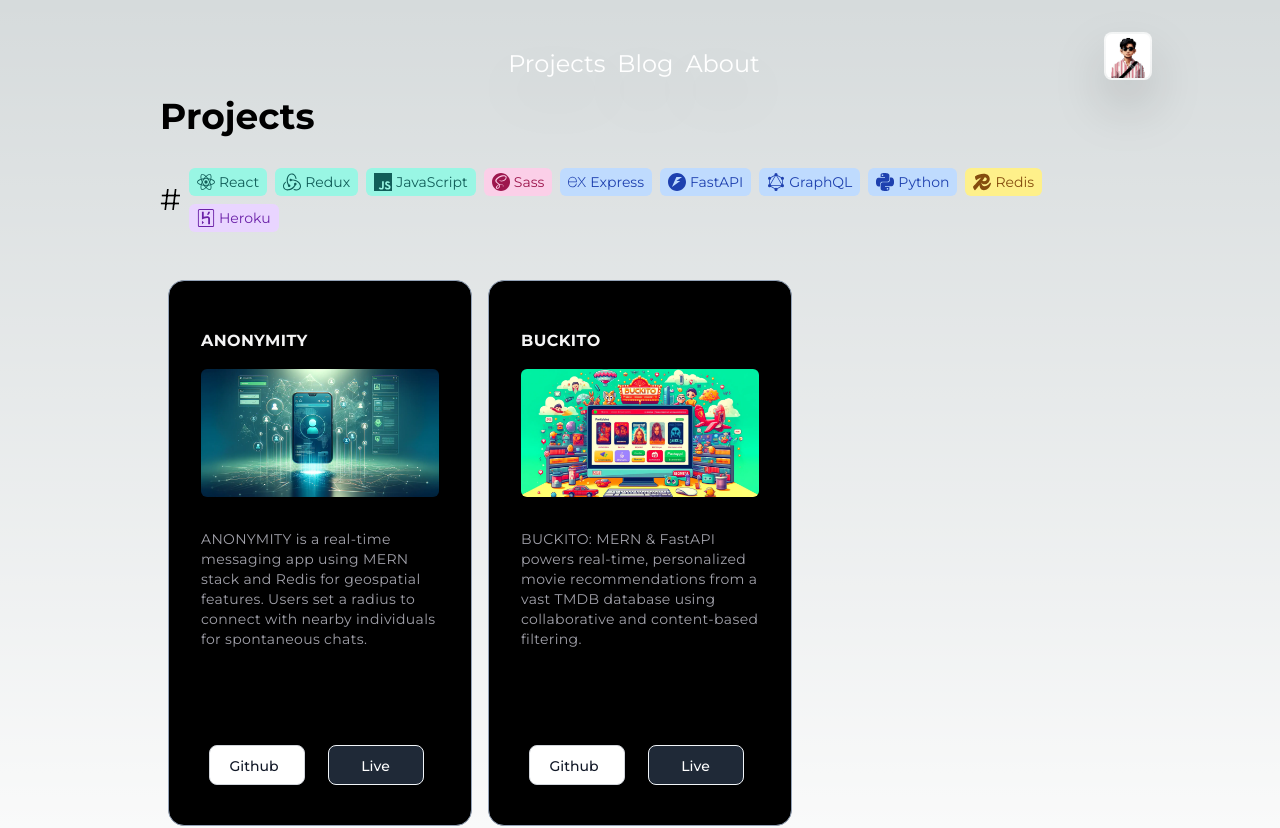
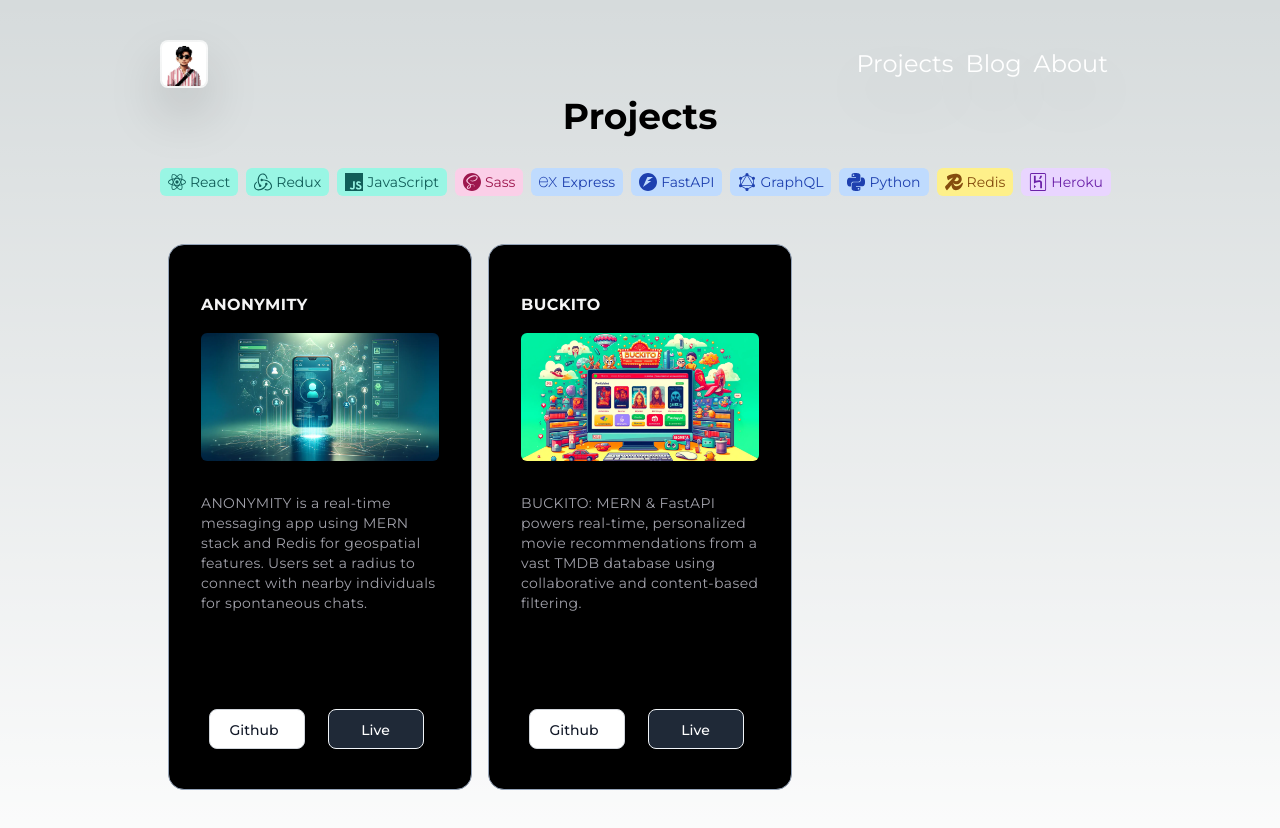
Before and after one commit to Priyanshu-C/iamstackless, a Next.js app: page /projects in a window 1280 px wide. Shown: the top 828 px of the page. Built offline with nearby package versions, Linux system fonts and the light colour scheme.

Commit message:
Update page and navbar styling

```diff
--- a/app/(all-routes)/projects/page.tsx
+++ b/app/(all-routes)/projects/page.tsx
@@ -24,9 +24,8 @@ export function Projects() {
 
     return (
         <>
-            <h1 className="text-4xl font-bold text-center">Projects</h1>
+            <h1 className="text-4xl w-full font-bold text-center">Projects</h1>
             <div className="flex items-center mt-8 justify-center">
-                <p className="text-3xl text-center mr-2">#</p>
                 <TagsSelector
                     tags={tags}
                     activeTags={activeTags}
--- a/components/NavBar.tsx
+++ b/components/NavBar.tsx
@@ -9,9 +9,9 @@ const NavBar = () => {
 
     return (
         <>
-            <nav className="flex items-center justify-between w-full h-16 px-4">
+            <nav className="flex items-center justify-end w-full h-16">
                 <BackToHome />
-                <div className="flex items-center justify-center w-full">
+                <div className="flex items-center justify-center">
                     {HomePageNavLinks.map((link) => (
                         <Link href={link.link} key={link.name}>
                             <div
@@ -33,11 +33,14 @@ const NavBar = () => {
 
 const BackToHome = () => {
     return (
-        <Link href="/" className="flex items-center justify-center">
+        <Link
+            href="/"
+            className="flex items-center absolute left-8 justify-center"
+        >
             <img
                 src="./images/hero-image.webp"
                 alt="Hero Image"
-                className="w-12 h-12 absolute right-0 top-4 bg-clip-border bg-gradient-to-b from-white/80 to-white/70 border-2 border-transparent rounded-lg drop-shadow-2xl"
+                className="w-12 h-12  bg-clip-border bg-gradient-to-b from-white/80 to-white/70 border-2 border-transparent rounded-lg drop-shadow-2xl"
             />
         </Link>
     );
```
